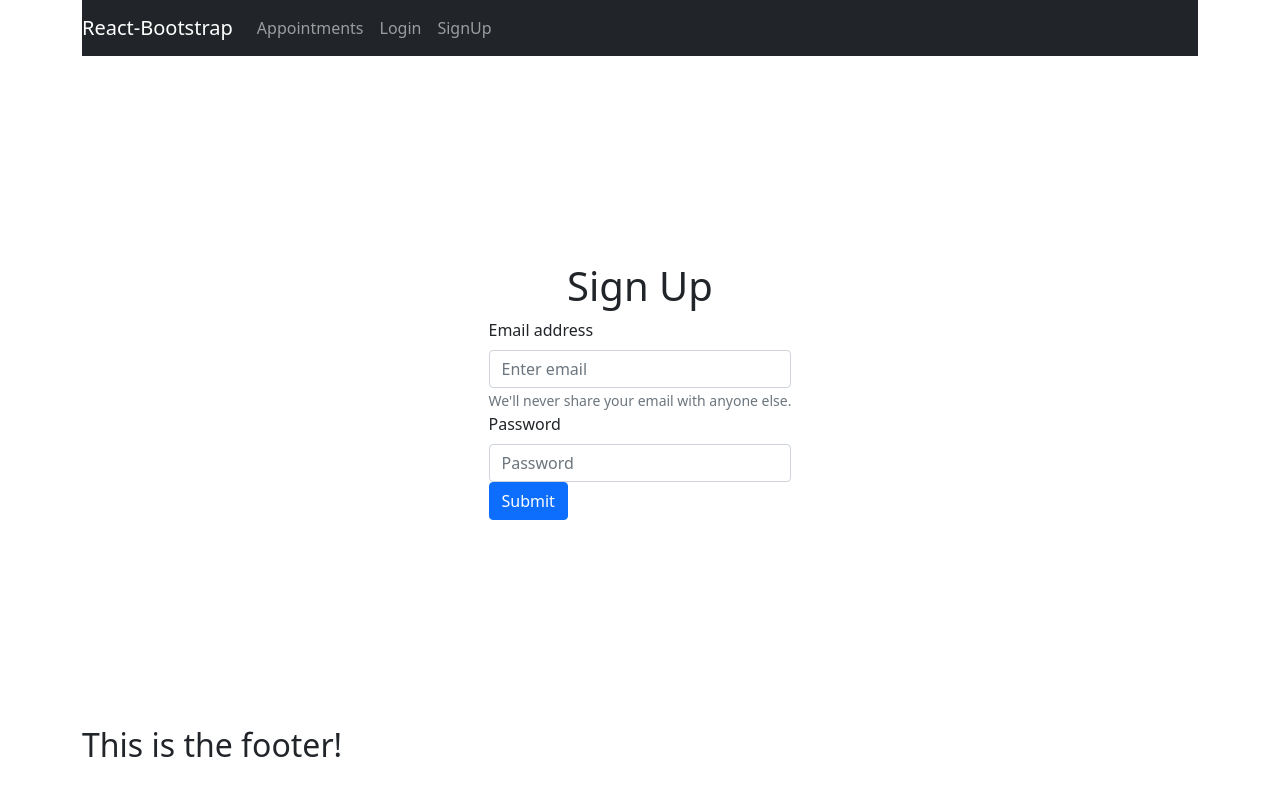
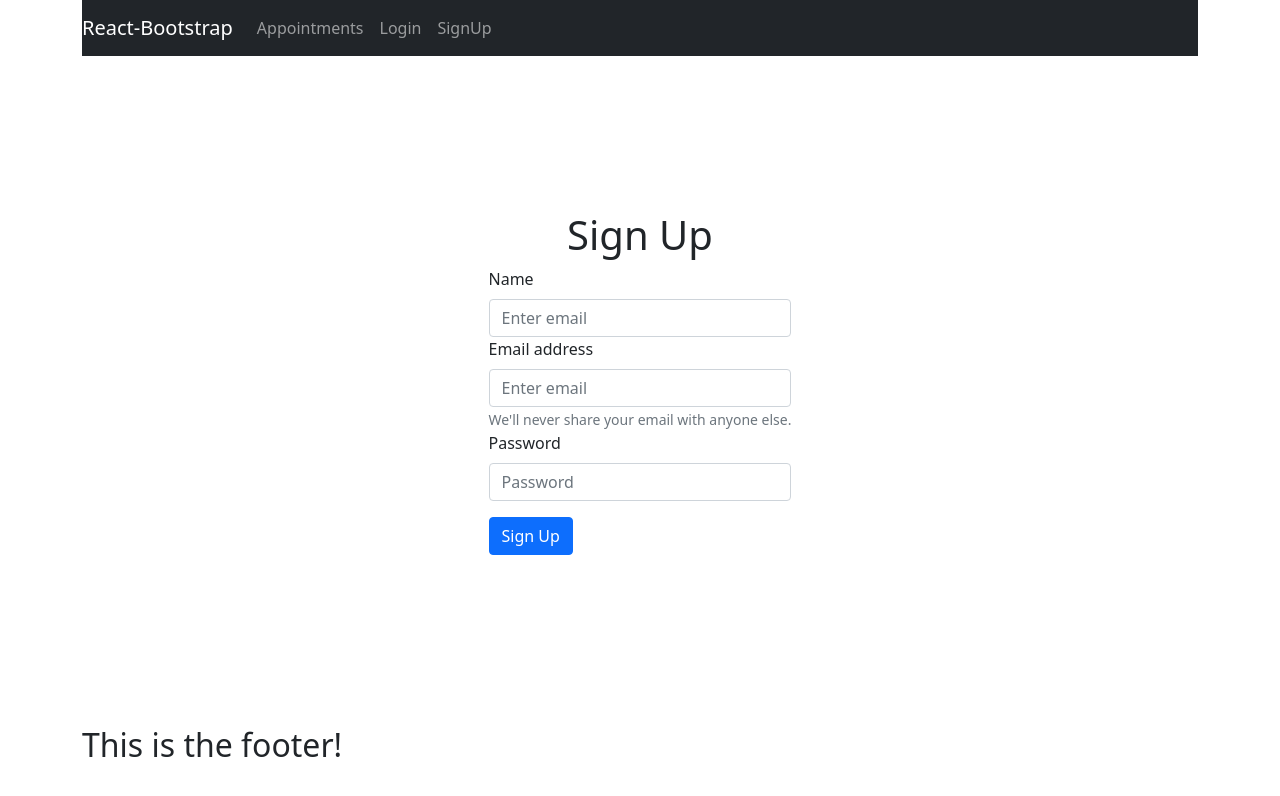
Before and after one commit to ClaytonSiby/the-gentleman-app, a React (Create React App) app: page /signup in a window 1280 px wide. Shown: the top 796 px of the page. Built offline with nearby package versions, Linux system fonts and the light colour scheme; the HTML template or start-up script is replaced by a standard one.

Commit message:
Update the SignUp component

```diff
--- a/src/pages/SignUp.js
+++ b/src/pages/SignUp.js
@@ -1,28 +1,41 @@
-import React from 'react';
-import { Form } from 'react-bootstrap';
-import styles from '../assets/scss/signup.module.scss';
+import React, { useRef } from 'react'
+import { Form, Button } from 'react-bootstrap'
+import styles from '../assets/scss/signup.module.scss'
 
-const SignUp = () => (
+const SignUp = () => {
+  const username = useRef(null)
+  const email = useRef(null)
+
+  const buttonClick = () => {
+    username.current.focus();
+  }
+
+  return (
     <div className={`${styles.signup}`}>
       <h1>Sign Up</h1>
       <Form>
-      <Form.Group controlId="formBasicEmail">
+        <Form.Group controlId='username'>
+          <Form.Label>Name</Form.Label>
+          <Form.Control ref={username} type='text' placeholder='Enter email' />
+        </Form.Group>
+        <Form.Group controlId='email'>
           <Form.Label>Email address</Form.Label>
-        <Form.Control type="email" placeholder="Enter email" />
-        <Form.Text className="text-muted">
+          <Form.Control ref={email} type='email' placeholder='Enter email' />
+          <Form.Text className='text-muted'>
             We&apos;ll never share your email with anyone else.
           </Form.Text>
         </Form.Group>
 
-      <Form.Group controlId="formBasicPassword">
+        <Form.Group controlId='password'>
           <Form.Label>Password</Form.Label>
-        <Form.Control type="password" placeholder="Password" />
+          <Form.Control type='password' placeholder='Password' />
         </Form.Group>
-      <button className="btn btn-primary" type="submit">
-        Submit
-      </button>
+        <Button onClick={buttonClick} variant='primary' className="my-3" size='md' block>
+          Sign Up
+        </Button>
       </Form>
     </div>
-);
+  )
+}
 
-export default SignUp;
+export default SignUp
```
Lines whose indentation alone changed are shown as unchanged.
